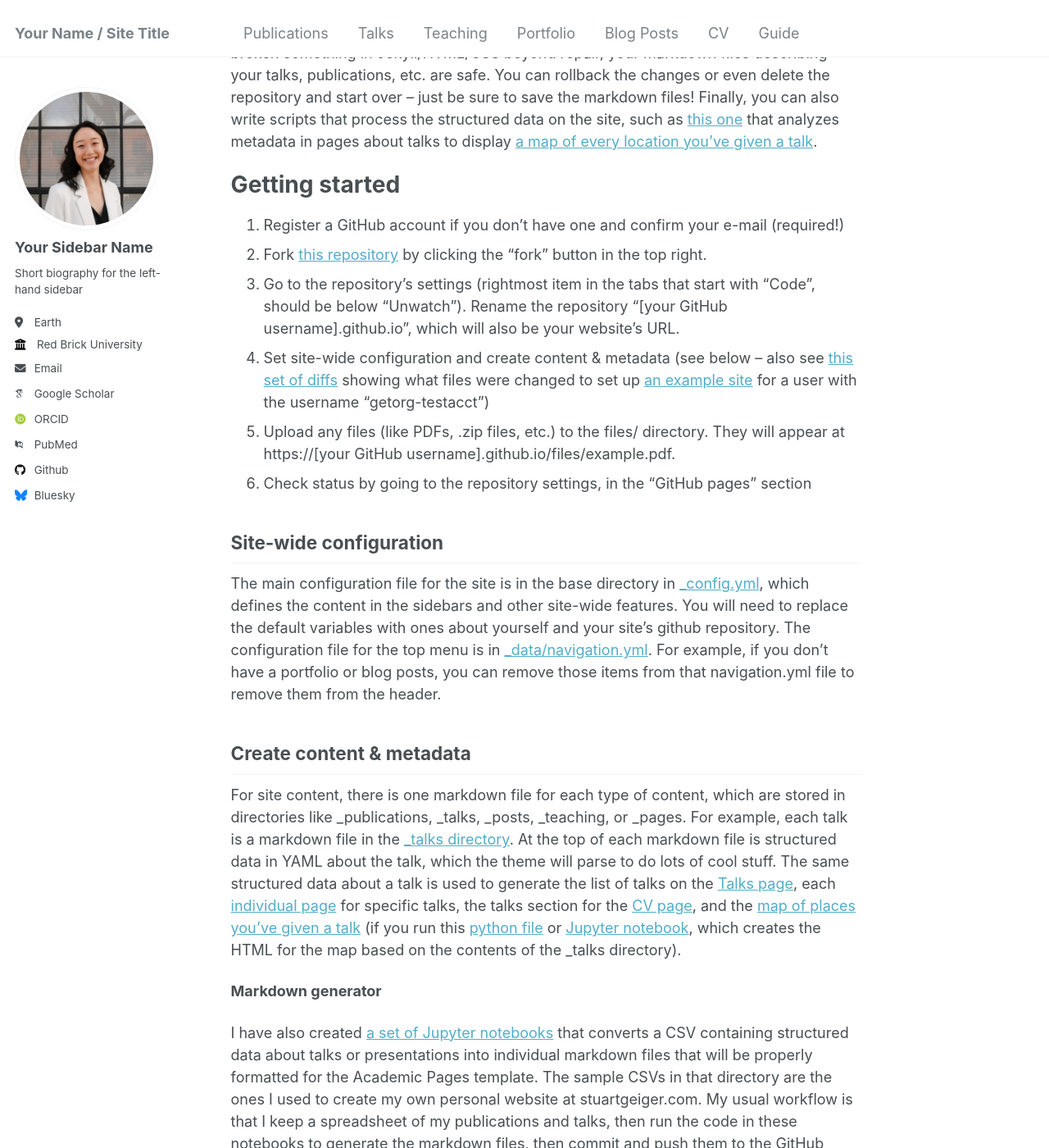
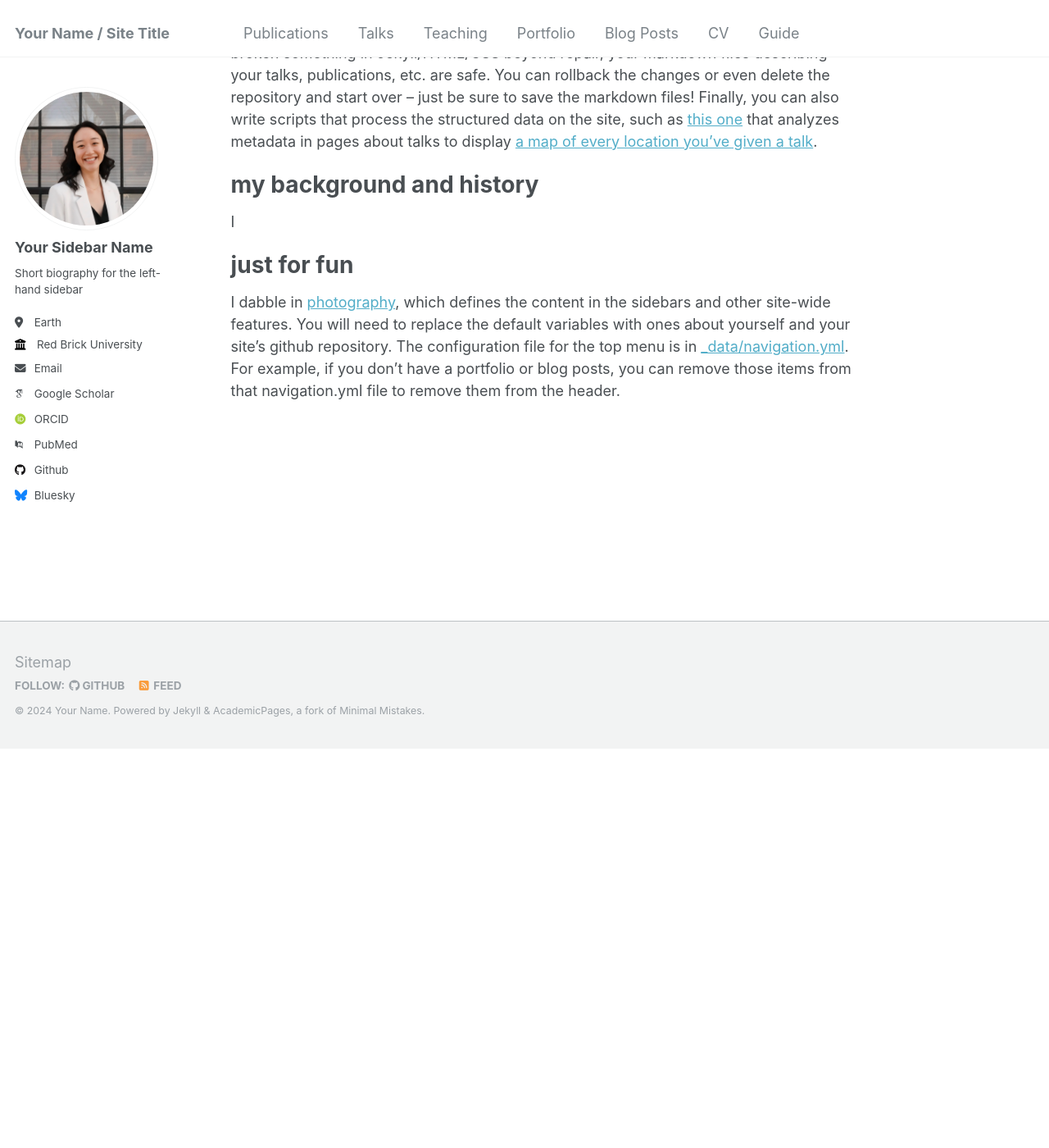
Before and after one commit to audreychun/audreychun.github.io, a Jekyll site: the page built from _pages/about.md, in a window 1280 px wide and 1400 px high, scrolled down 786 px. Shown: the whole window at 82% size. Built offline with Jekyll 4.4.1, drawn with Linux system fonts in a browser that asks for light colours; some web fonts are replaced; after the commit the page ends 1698 px from its top, so only the background shows below that; some of the changed text lies outside the part shown.

Commit message:
update bio

```diff
--- a/_pages/about.md
+++ b/_pages/about.md
@@ -7,43 +7,18 @@
   - /about.html
 ---
 
-This is the front page of a website that is powered by the [Academic Pages template](https://github.com/academicpages/academicpages.github.io) and hosted on GitHub pages. [GitHub pages](https://pages.github.com) is a free service in which websites are built and hosted from code and data stored in a GitHub repository, automatically updating when a new commit is made to the respository. This template was forked from the [Minimal Mistakes Jekyll Theme](https://mmistakes.github.io/minimal-mistakes/) created by Michael Rose, and then extended to support the kinds of content that academics have: publications, talks, teaching, a portfolio, blog posts, and a dynamically-generated CV. You can fork [this repository](https://github.com/academicpages/academicpages.github.io) right now, modify the configuration and markdown files, add your own PDFs and other content, and have your own site for free, with no ads! An older version of this template powers my own personal website at [stuartgeiger.com](http://stuartgeiger.com), which uses [this Github repository](https://github.com/staeiou/staeiou.github.io).
+Hi! I'm Audrey, a fourth-year Computer Science and Data Science undergraduate at the [University of California, Berkeley](https://cdss.berkeley.edu/). [GitHub pages](https://pages.github.com) is a free service in which websites are built and hosted from code and data stored in a GitHub repository, automatically updating when a new commit is made to the respository. This template was forked from the [Minimal Mistakes Jekyll Theme](https://mmistakes.github.io/minimal-mistakes/) created by Michael Rose, and then extended to support the kinds of content that academics have: publications, talks, teaching, a portfolio, blog posts, and a dynamically-generated CV. You can fork [this repository](https://github.com/academicpages/academicpages.github.io) right now, modify the configuration and markdown files, add your own PDFs and other content, and have your own site for free, with no ads! An older version of this template powers my own personal website at [stuartgeiger.com](http://stuartgeiger.com), which uses [this Github repository](https://github.com/staeiou/staeiou.github.io).
 
-A data-driven personal website
+my work and research
 ======
 Like many other Jekyll-based GitHub Pages templates, Academic Pages makes you separate the website's content from its form. The content & metadata of your website are in structured markdown files, while various other files constitute the theme, specifying how to transform that content & metadata into HTML pages. You keep these various markdown (.md), YAML (.yml), HTML, and CSS files in a public GitHub repository. Each time you commit and push an update to the repository, the [GitHub pages](https://pages.github.com/) service creates static HTML pages based on these files, which are hosted on GitHub's servers free of charge.
 
 Many of the features of dynamic content management systems (like Wordpress) can be achieved in this fashion, using a fraction of the computational resources and with far less vulnerability to hacking and DDoSing. You can also modify the theme to your heart's content without touching the content of your site. If you get to a point where you've broken something in Jekyll/HTML/CSS beyond repair, your markdown files describing your talks, publications, etc. are safe. You can rollback the changes or even delete the repository and start over -- just be sure to save the markdown files! Finally, you can also write scripts that process the structured data on the site, such as [this one](https://github.com/academicpages/academicpages.github.io/blob/master/talkmap.ipynb) that analyzes metadata in pages about talks to display [a map of every location you've given a talk](https://academicpages.github.io/talkmap.html).
 
-Getting started
+my background and history
 ======
-1. Register a GitHub account if you don't have one and confirm your e-mail (required!)
-1. Fork [this repository](https://github.com/academicpages/academicpages.github.io) by clicking the "fork" button in the top right.
-1. Go to the repository's settings (rightmost item in the tabs that start with "Code", should be below "Unwatch"). Rename the repository "[your GitHub username].github.io", which will also be your website's URL.
-1. Set site-wide configuration and create content & metadata (see below -- also see [this set of diffs](http://archive.is/3TPas) showing what files were changed to set up [an example site](https://getorg-testacct.github.io) for a user with the username "getorg-testacct")
-1. Upload any files (like PDFs, .zip files, etc.) to the files/ directory. They will appear at https://[your GitHub username].github.io/files/example.pdf.
-1. Check status by going to the repository settings, in the "GitHub pages" section
+I
 
-Site-wide configuration
-------
-The main configuration file for the site is in the base directory in [_config.yml](https://github.com/academicpages/academicpages.github.io/blob/master/_config.yml), which defines the content in the sidebars and other site-wide features. You will need to replace the default variables with ones about yourself and your site's github repository. The configuration file for the top menu is in [_data/navigation.yml](https://github.com/academicpages/academicpages.github.io/blob/master/_data/navigation.yml). For example, if you don't have a portfolio or blog posts, you can remove those items from that navigation.yml file to remove them from the header.
-
-Create content & metadata
-------
-For site content, there is one markdown file for each type of content, which are stored in directories like _publications, _talks, _posts, _teaching, or _pages. For example, each talk is a markdown file in the [_talks directory](https://github.com/academicpages/academicpages.github.io/tree/master/_talks). At the top of each markdown file is structured data in YAML about the talk, which the theme will parse to do lots of cool stuff. The same structured data about a talk is used to generate the list of talks on the [Talks page](https://academicpages.github.io/talks), each [individual page](https://academicpages.github.io/talks/2012-03-01-talk-1) for specific talks, the talks section for the [CV page](https://academicpages.github.io/cv), and the [map of places you've given a talk](https://academicpages.github.io/talkmap.html) (if you run this [python file](https://github.com/academicpages/academicpages.github.io/blob/master/talkmap.py) or [Jupyter notebook](https://github.com/academicpages/academicpages.github.io/blob/master/talkmap.ipynb), which creates the HTML for the map based on the contents of the _talks directory).
-
-**Markdown generator**
-
-I have also created [a set of Jupyter notebooks](https://github.com/academicpages/academicpages.github.io/tree/master/markdown_generator
-) that converts a CSV containing structured data about talks or presentations into individual markdown files that will be properly formatted for the Academic Pages template. The sample CSVs in that directory are the ones I used to create my own personal website at stuartgeiger.com. My usual workflow is that I keep a spreadsheet of my publications and talks, then run the code in these notebooks to generate the markdown files, then commit and push them to the GitHub repository.
-
-How to edit your site's GitHub repository
-------
-Many people use a git client to create files on their local computer and then push them to GitHub's servers. If you are not familiar with git, you can directly edit these configuration and markdown files directly in the github.com interface. Navigate to a file (like [this one](https://github.com/academicpages/academicpages.github.io/blob/master/_talks/2012-03-01-talk-1.md) and click the pencil icon in the top right of the content preview (to the right of the "Raw | Blame | History" buttons). You can delete a file by clicking the trashcan icon to the right of the pencil icon. You can also create new files or upload files by navigating to a directory and clicking the "Create new file" or "Upload files" buttons.
-
-Example: editing a markdown file for a talk
-![Editing a markdown file for a talk](/images/editing-talk.png)
-
-For more info
-------
-More info about configuring Academic Pages can be found in [the guide](https://academicpages.github.io/markdown/). The [guides for the Minimal Mistakes theme](https://mmistakes.github.io/minimal-mistakes/docs/configuration/) (which this theme was forked from) might also be helpful.
+just for fun
+======
+I dabble in [photography](https://capturedbydree.pixieset.com/), which defines the content in the sidebars and other site-wide features. You will need to replace the default variables with ones about yourself and your site's github repository. The configuration file for the top menu is in [_data/navigation.yml](https://github.com/academicpages/academicpages.github.io/blob/master/_data/navigation.yml). For example, if you don't have a portfolio or blog posts, you can remove those items from that navigation.yml file to remove them from the header.
```
